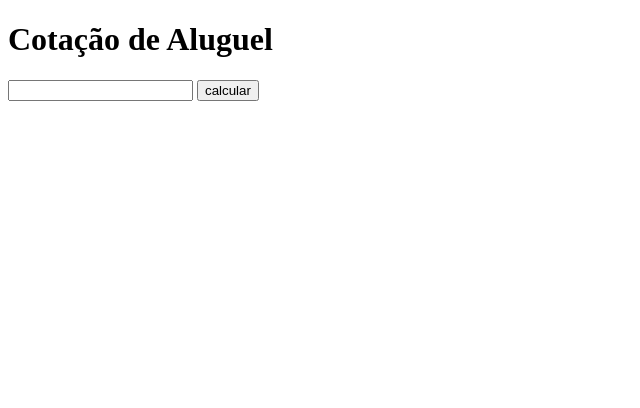
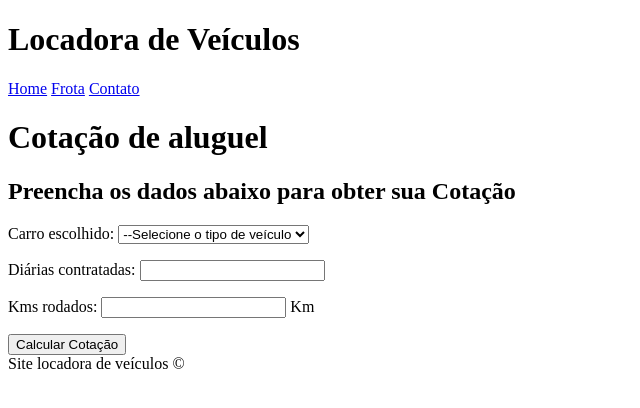
Before and after one commit to felipetn1989/Curso-JS, a plain HTML site: page Lista de exerícios algoritmos/alg034/index.html in a window 1280 px wide. Shown: the whole page, without its empty margins (0-640 px from the left). Drawn offline with Linux system fonts and the light colour scheme.

Commit message:
alg034 start

```diff
--- a/Lista de exerícios algoritmos/alg034/index.html
+++ b/Lista de exerícios algoritmos/alg034/index.html
@@ -7,14 +7,45 @@
     <title>Locadora de Veículos</title>
 </head>
 <body>
-    <h1>
-        Cotação de Aluguel
-    </h1>
+    <header>
+        <h1>
+            Locadora de Veículos
+        </h1>
+        <nav>
+            <a href="#">Home</a>
+            <a href="#">Frota</a>
+            <a href="#">Contato</a>
+        </nav>
+    </header>
+    <main>
+        <h1>
+            Cotação de aluguel
+        </h1>
+        <h2>
+            Preencha os dados abaixo para obter sua Cotação
+        </h2>
+        <form name="myForm">
+            Carro escolhido:
+            <select name="mySelect" id="mySelect">
+                <option value="0">--Selecione o tipo de veículo</option>
+                <option value="1">Carro popular</option>
+                <option value="2">Carro de luxo</option>
+            </select>
+        </form>
+        <p>
+            Diárias contratadas: <input type="number" name="fdias" id="fdias">
+        </p>
+        <p>
+            Kms rodados: <input type="number" name="fkm" id="fkm"> Km
+        </p>
+        <input type="button" value="Calcular Cotação" onclick="calcular ()">
+        <div id="resultado">
 
-    <input type="number" name="fkm" id="fkm">
-
-    <input type="button" value="calcular" onclick="calcular()">
-
-    <script src="script.js"></script>
+        </div>
+    </main>
+    <footer>
+        Site locadora de veículos &copy;
+    </footer>
 </body>
 </html>
+<script src="script.js"></script>
--- a/Lista de exerícios algoritmos/alg034/script.js
+++ b/Lista de exerícios algoritmos/alg034/script.js
@@ -1,6 +1,34 @@
 var fkm = document.querySelector('input#fkm')
+var fdias = document.querySelector('input#fdias')
+var resultado = document.querySelector('div#resultado')
 
-function calcular () {
-    var km = Number(fkm.value)
-    alert (km)
+function calcular() {
+    var select = document.myForm.mySelect.selectedIndex
+    var km = Number (fkm.value)
+    var dias = Number (fdias.value)
+
+    if (fkm.value.length == 0 || select == 0 || fdias.value.length ==0) {
+        alert('Preencha todos os dados e tente novamente')
+    } else if (km < 0) {
+        alert('Valor de Kms incorreto')
+    }
+
+    if (select == 1) {
+        var diaria = 90
+        if (km <= 100) {
+            var kmcost = 0.20
+        } else {
+            var kmcost = 0.10
+        }
+    } else {
+        var diaria = 150
+        if (km <= 200) {
+            var kmcost = 0.30
+        } else {
+            var kmcost = 0.25
+        }
+    }
+
+    var rentalprice = (dias*diaria) + (km*kmcost)
+    alert(rentalprice)
 }
```
